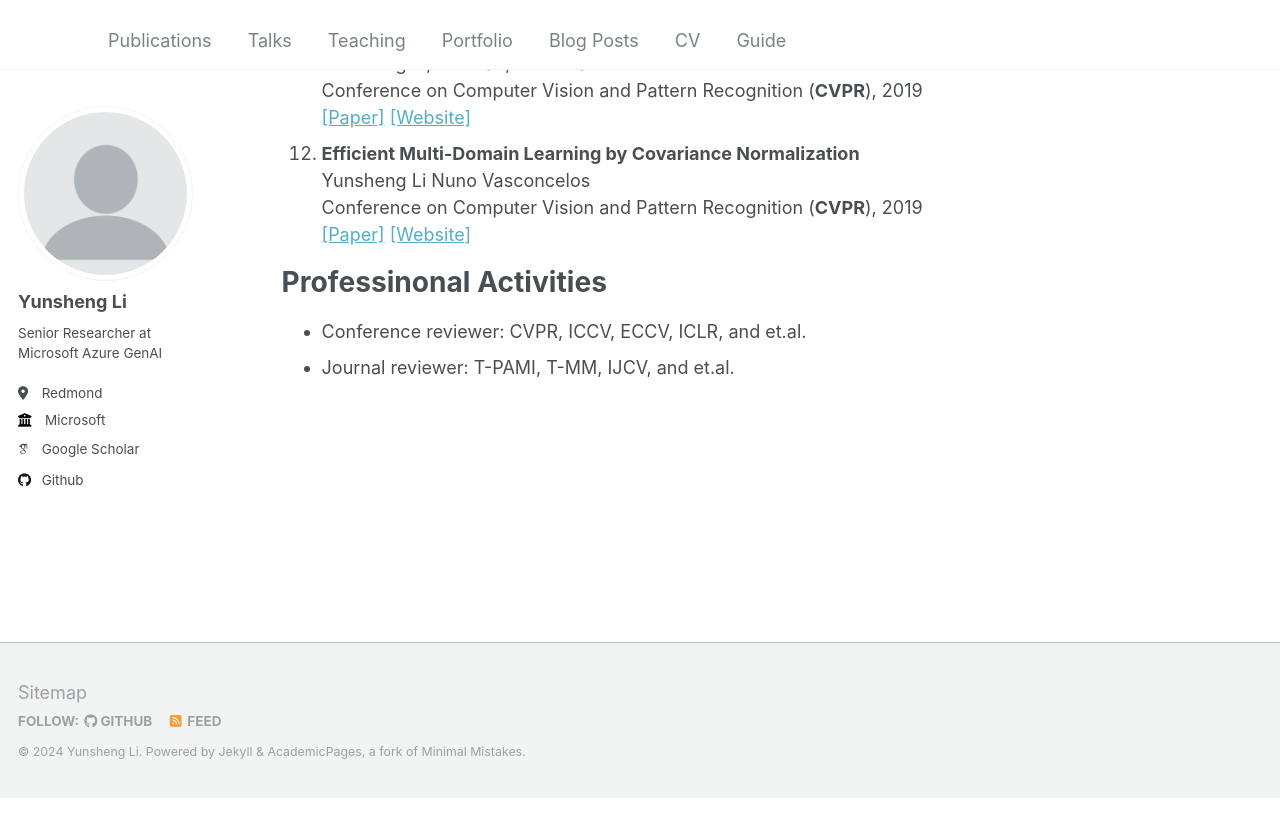
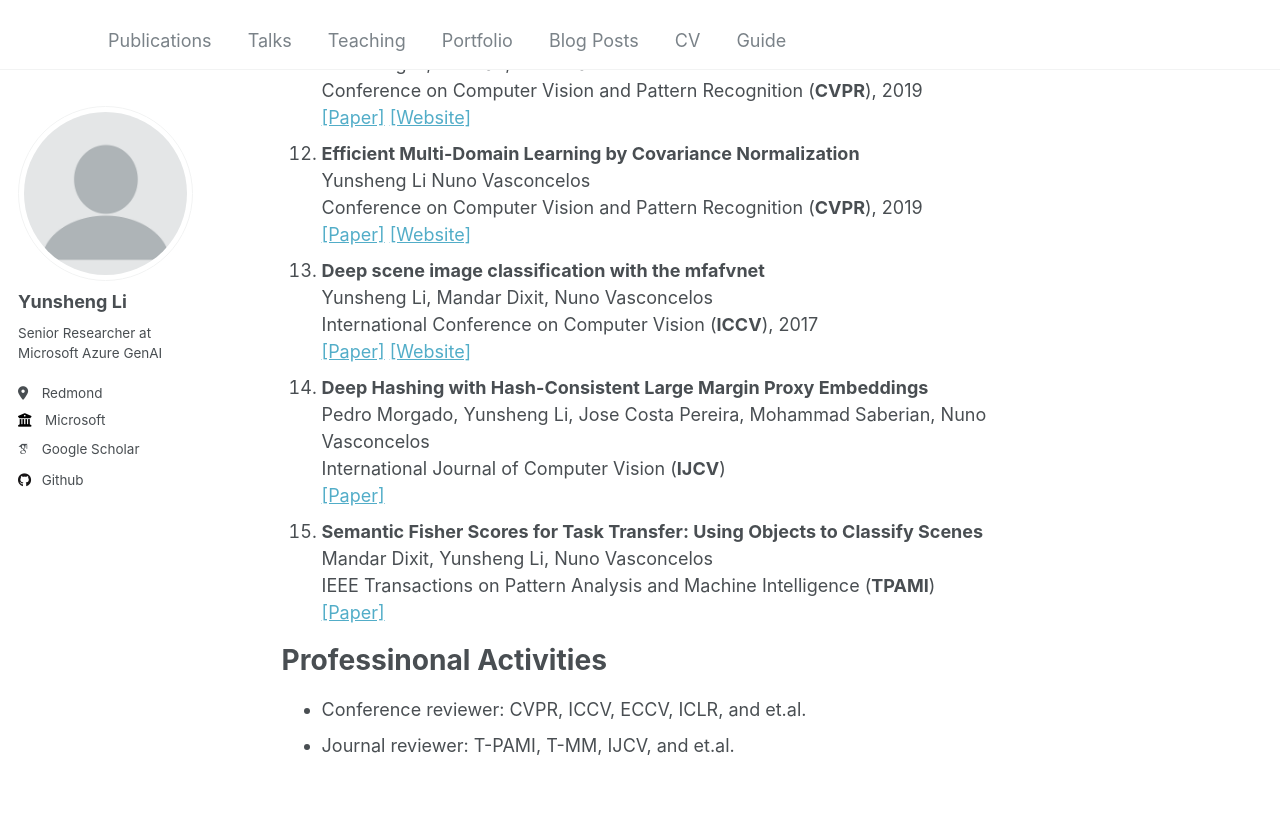
Before and after one commit to liyunsheng13/liyunsheng13.github.io, a Jekyll site: the page built from _pages/about.md, in a window 1280 px wide and 900 px high, scrolled down 1863 px. Shown: the top 837 px of the window. Built offline with Jekyll 4.4.1, drawn with Linux system fonts in a browser that asks for light colours; some web fonts are replaced; before the commit the page ends 2660 px from its top, so only the background shows below that.

Commit message:
add changes

```diff
--- a/_pages/about.md
+++ b/_pages/about.md
@@ -64,6 +64,18 @@ Publications
    Yunsheng Li Nuno Vasconcelos <br>
    Conference on Computer Vision and Pattern Recognition (**CVPR**), 2019 <br>
    [[Paper]](http://openaccess.thecvf.com/content_CVPR_2019/papers/Li_Efficient_Multi-Domain_Learning_by_Covariance_Normalization_CVPR_2019_paper.pdf) [[Website]](http://www.svcl.ucsd.edu/projects/CovNorm)
+10. **Deep scene image classification with the mfafvnet** <br>
+   Yunsheng Li, Mandar Dixit, Nuno Vasconcelos <br>
+   International Conference on Computer Vision (**ICCV**), 2017 <br>
+   [[Paper]](http://openaccess.thecvf.com/content_ICCV_2017/papers/Li_Deep_Scene_Image_ICCV_2017_paper.pdf) [[Website]](http://www.svcl.ucsd.edu/projects/mfanet)
+11. **Deep Hashing with Hash-Consistent Large Margin Proxy Embeddings** <br>
+   Pedro Morgado, Yunsheng Li, Jose Costa Pereira, Mohammad Saberian, Nuno Vasconcelos <br>
+   International Journal of Computer Vision (**IJCV**) <br>
+   [[Paper]](https://arxiv.org/abs/2007.13912)
+12. **Semantic Fisher Scores for Task Transfer: Using Objects to Classify Scenes** <br>
+   Mandar Dixit, Yunsheng Li, Nuno Vasconcelos <br>
+   IEEE Transactions on Pattern Analysis and Machine Intelligence (**TPAMI**) <br>
+   [[Paper]](https://arxiv.org/pdf/1905.11539.pdf)
 
 
 
```
